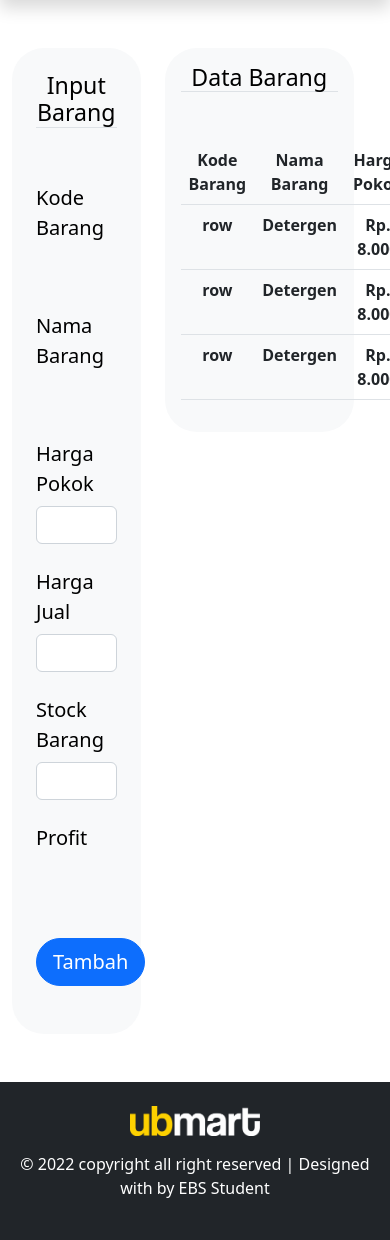
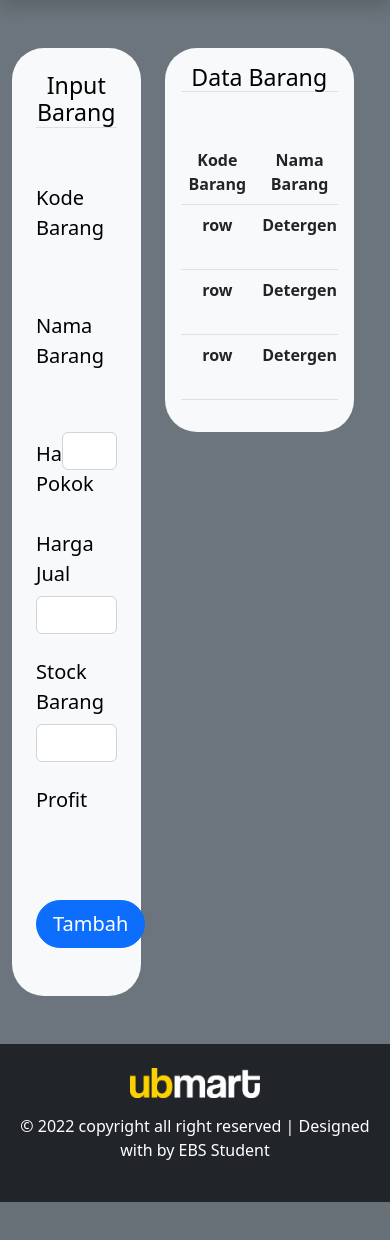
Before and after one commit to ranggasuryap15/ub-mart-tambun, a PHP site: page /index.php in a window 390 px wide; the page is wider, and only the part inside the window is pictured. Shown: the part 74-1314 px from the top of that part. After the commit the page ends 1276 px from the top of that part, so only its background shows below. Run offline with PHP 8.4, Linux system fonts and the light colour scheme; lists and menus that the app fills with data are empty.

Commit message:
Update barang.php

```diff
--- a/pages/barang.php
+++ b/pages/barang.php
@@ -5,43 +5,43 @@
     <title>Barang</title>
 </head>
 
-<body class="">
+<body class="text-bg-secondary">
     <div class="row container-fluid mt-5">
         <section class="col-5">
             <div class="container text-bg-light rounded-5 p-4 ">
                 <h3 class="text-center border-bottom mb-5">Input Barang</h3>
                 <form action="">
-                    <div class="mb-3 row">
+                    <div class="mb-3 row form-group">
                         <label for="" class="col-sm-3 col-form-label fs-5">Kode Barang</label>
                         <div class="col-sm-9">
                             <input type="text" readonly class="form-control-plaintext" id="inputKodeBarang" value="">
                         </div>
                     </div>
-                    <div class="mb-3 row">
+                    <div class="mb-3 row form-group">
                         <label for="" class="col-sm-3 col-form-label fs-5">Nama Barang</label>
                         <div class="col-sm-9">
                             <input type="text" readonly class="form-control-plaintext" id="inputNamaBarang">
                         </div>
                     </div>
-                    <div class="mb-3 row">
-                        <label for="" class="col-sm-3 col-form-label fs-5">Harga Pokok</label>
-                        <div class="col-sm-9">
+                    <div class="mb-3 row form-group">
+                        <label for="" class="col-3 col-form-label fs-5">Harga Pokok</label>
+                        <div class="col-9">
                             <input type="text" class="form-control" id="inputHargaPokok">
                         </div>
                     </div>
-                    <div class="mb-3 row">
+                    <div class="mb-3 row form-group">
                         <label for="" class="col-sm-3 col-form-label fs-5">Harga Jual</label>
                         <div class="col-sm-9">
                             <input type="text" class="form-control" id="inputHargaJual">
                         </div>
                     </div>
-                    <div class="mb-3 row">
+                    <div class="mb-3 row form-group">
                         <label for="" class="col-sm-3 col-form-label fs-5">Stock Barang</label>
                         <div class="col-sm-9">
                             <input type="number" class="form-control" id="inputStockBarang">
                         </div>
                     </div>
-                    <div class="mb-3 row">
+                    <div class="mb-3 row form-group">
                         <label for="" class="col-sm-3 col-form-label fs-5">Profit</label>
                         <div class="col-sm-9">
                             <input type="text" readonly class="form-control-plaintext" id="potonganProfit">
@@ -54,6 +54,7 @@
         <section class="col-7">
             <div class="container text-bg-light rounded-5 p-3">
                 <h3 class="text-center border-bottom mb-5">Data Barang</h3>
+                <div class="table-responsive">
                     <table class="table">
                         <thead>
                             <tr>
@@ -93,6 +94,7 @@
                         </tbody>
                     </table>
                 </div>
+            </div>
         </section>
     </div>
 </body>
```
Lines whose indentation alone changed are shown as unchanged.
